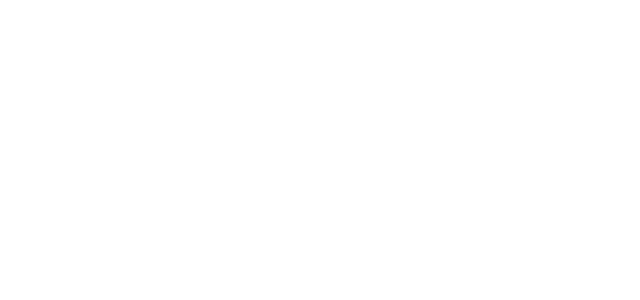
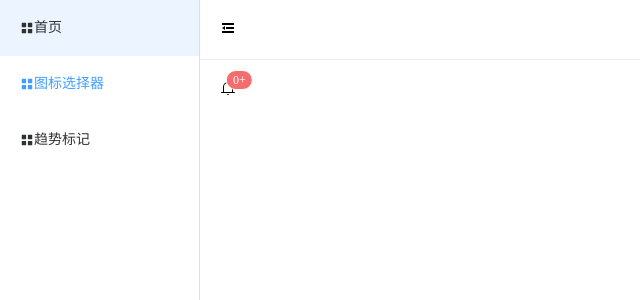
Before and after one commit to helloDangliyi/m-compoents, a Vue app: page /notification in a window 1280 px wide. Before the commit this address had no page. Shown: the top 300 px of the page, without its empty margins (0-640 px from the left). Built offline with nearby package versions, Linux system fonts and the light colour scheme.

Commit message:
未完善的通知组件

```diff
--- a/src/components/index.ts
+++ b/src/components/index.ts
@@ -2,11 +2,15 @@ import { App } from 'vue'
 import chooseArea from './chooseArea'
 import chooseIcon from './chooseIcon'
 import trend from './trend'
+import notification from './notification'
+import list from './list'
 
 const components = [
     chooseArea,
     chooseIcon,
-    trend
+    trend,
+    notification,
+    list
 ]
 
 // 让这个组件可以通过use的
--- /dev/null
+++ b/src/components/list/index.ts
@@ -0,0 +1,11 @@
+import { App } from 'vue'
+import list from './src/index.vue'
+
+// 让这个组件可以通过use的
+export default {
+    install(app:App){
+        // 注册全局组件
+            app.component('m-list',list)
+
+    }
+}
--- /dev/null
+++ b/src/components/list/src/index.vue
@@ -0,0 +1,35 @@
+<template>
+  <div>list</div>
+</template>
+
+<script lang='ts' setup>
+import {PropType} from "vue"
+import { ActionOptions, ListOptions } from "./type";
+
+// PropType
+// 1、用一句简单的话来说，就是为了类型推论，让我们在使用属性的时候获取更丰富的类型提示，
+// 比如在这里我们定义了一个属性 list，使用 vue 默认的 Array，只能确定它是一个数组类型，
+// 不能确定数组里面的每一项到底是什么样子的。你在 setup 中，看 props.list 就是一个any数组，
+// 但是如果使用PropType <ListOptions[]> 这个时候，props.list 就变成一个 ListOptions 的数组，
+// 你使用它的时候不论在 ts 中还是模版中都能获得类型的推断和自动补全等等。
+// 2、属性校验
+
+// 举例：number类型的数组
+// let list: number[] = [1, 2, 3];
+// let list: Array<number> = [1, 2, 3];
+
+let props = defineProps({
+  // 列表内容
+  list : {
+    type: Array as PropType<ListOptions[]>,
+    required: true
+  },
+  // 操作内容
+  actions: {
+    type: Array as PropType<ActionOptions[]>,
+    default: () => []
+  }
+})
+</script>
+
+<style lang="scss" scoped></style>
--- /dev/null
+++ b/src/components/list/src/type.ts
@@ -0,0 +1,27 @@
+// 列表的每一项
+export interface ListItem {
+    // 头像
+    avatar?:string,
+    // 标题
+    title?: string,
+    // 描述
+    desc?: string,
+    // 时间
+    time?: string,
+    // 标签内容
+    tag?:string,
+    tagType?: '' | 'success'|'info'|'warning'|'danger'
+
+}
+
+// 列表
+export interface ListOptions {
+    title: string,
+    content: ListItem[],
+}
+
+// 操作选项
+export interface ActionOptions {
+    text: string,
+    icon?: string
+}
--- /dev/null
+++ b/src/components/notification/index.ts
@@ -0,0 +1,11 @@
+import { App } from 'vue'
+import notification from './src/index.vue'
+
+// 让这个组件可以通过use的
+export default {
+    install(app:App){
+        // 注册全局组件
+            app.component('m-notification',notification)
+
+    }
+}
--- /dev/null
+++ b/src/components/notification/src/index.vue
@@ -0,0 +1,50 @@
+<template>
+
+<el-popover
+    placement="bottom"
+    :width="300"
+    trigger="click"
+  >
+    <template #reference>
+      <el-badge style="cursor: pointer" :value="value" :max="max" :isDot="isDot">
+        <component :is="`el-icon-${toLine(icon)}`"></component>
+      </el-badge>
+    </template>
+
+    <template #default>
+       <slot></slot>
+    </template>
+  </el-popover>
+
+
+
+
+
+</template>
+
+<script lang='ts' setup>
+import { } from "vue"
+import { toLine } from "../../../utils";
+
+let props = defineProps({
+  icon: {
+    type: String,
+    default:'Bell'
+  },
+  value: {
+    type: [Number,String],
+    default: ''
+  },
+  max: {
+    type: Number,
+    default: 0
+  },
+  isDot: {
+    type:Boolean,
+    default: false
+  },
+
+})
+</script>
+
+<style lang="scss" scoped></style>
--- a/src/router/index.ts
+++ b/src/router/index.ts
@@ -4,6 +4,7 @@ import Home from '../views/Home.vue';
 import ChooseIcon from '../views/chooseIcon/index.vue'
 import ChooseArea from '../views/chooseArea/index.vue'
 import Trend from '../views/trend/index.vue'
+import Notification from '../views/notification/index.vue'
 
 const routes: RouteRecordRaw[]= [
     {
@@ -27,6 +28,10 @@ const routes: RouteRecordRaw[]= [
             {
                 path: '/trend',
                 component: Trend
+            },
+            {
+                path:'/notification',
+                component: Notification
             }
         ]
     }
--- /dev/null
+++ b/src/views/notification/index.vue
@@ -0,0 +1,29 @@
+<template>
+  <div >
+    <!-- <m-notification :value="50"></m-notification>
+      <br>
+      <br>
+    <m-notification :value="50" :max="30"></m-notification>
+      <br>
+      <br>
+    <m-notification :value="50" isDot></m-notification>
+      <br>
+      <br>
+    <m-notification :value="50" icon="ChatRound" v-sattr></m-notification>
+      <br>
+      <br> -->
+
+      <m-notification :value="50">
+        <!-- # 是v-slot的缩写 -->
+        <template #default>
+          <m-list></m-list>
+        </template>
+      </m-notification>
+  </div>
+</template>
+
+<script lang='ts' setup>
+import {} from "vue"
+</script>
+
+<style lang="scss" scoped></style>
```
